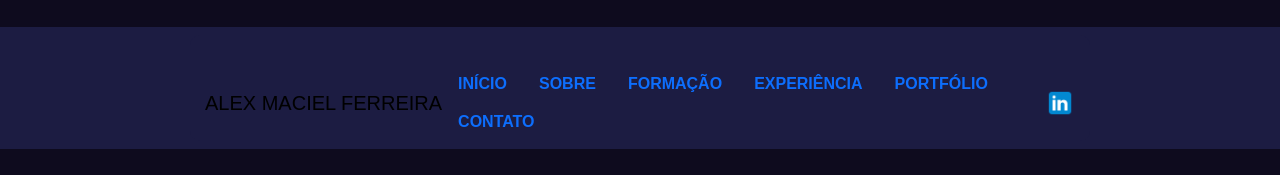
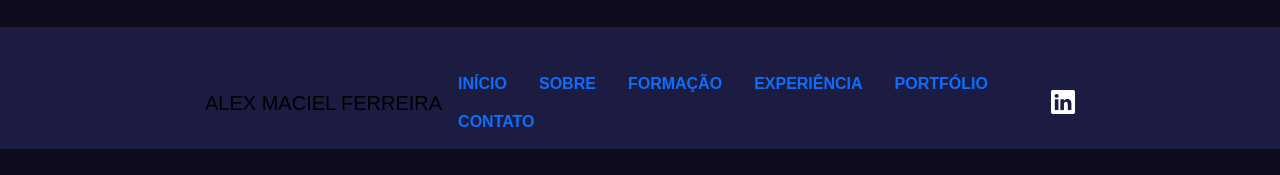
Before and after one commit to alexmacielferreira1/Portfolio-Alex, a plain HTML site: page index.html in a window 1280 px wide. Shown: the top 175 px of the page. Drawn offline with nearby package versions, Linux system fonts and the light colour scheme; no server answers; a script that the page names is missing; a small style sheet from the web is missing.

Commit message:
icone linkedin

```diff
--- a/index.html
+++ b/index.html
@@ -74,8 +74,8 @@
             </ul>
         </div>
                     <!-- Ícone do LinkedIn -->
-                    <a href="https://www.linkedin.com/in/alexmacielferreira/" target="_blank" class="linkedin-logo ms-3">
-                        <img src="./icones/icone_LINKEDIN.png" alt="LinkedIn Alex Ferreira" width="30">
+                    <a href="https://www.linkedin.com/in/alexmacielferreira/" target="_blank" class="ms-3">
+                        <i class="bi bi-linkedin" style="font-size: 24px;"></i>
                     </a>
     </div>
 </header>
```
